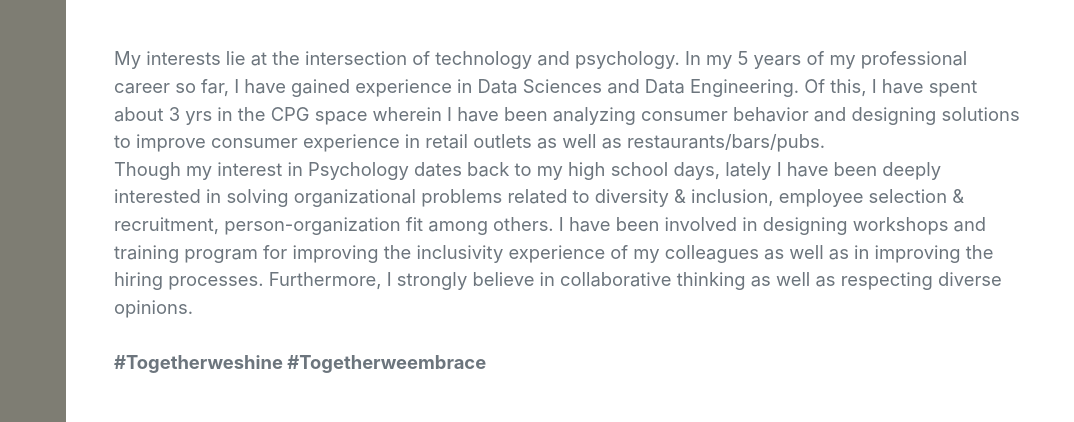
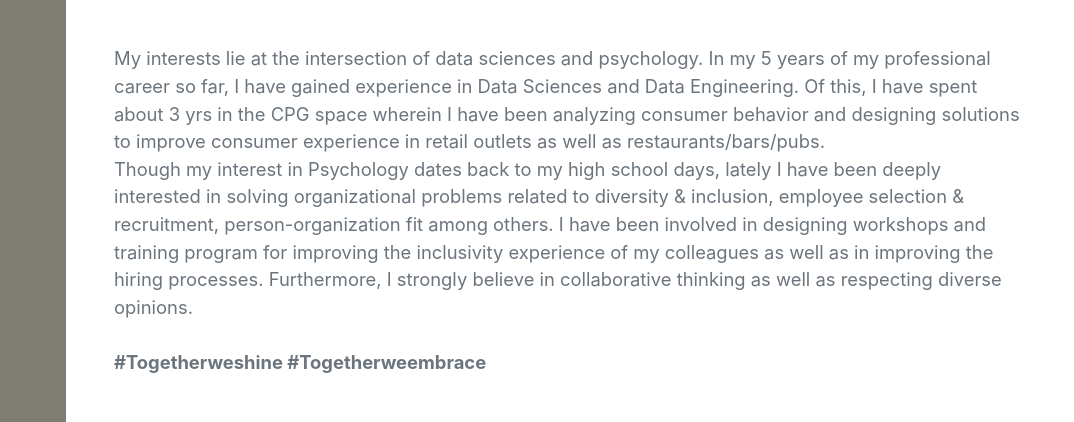
Before and after one commit to Sonal10/sonal10.github.io, a plain HTML site: page index.html in a window 1280 px wide. Shown: the part 227-649 px from the top of the page, 206-1280 px from the left. Drawn offline with nearby package versions, Linux system fonts and the light colour scheme; a web font is replaced by a local one.

Commit message:
minor change

```diff
--- a/index.html
+++ b/index.html
@@ -61,7 +61,8 @@
                     Bengaluru, India ·
                     <a href="mailto:sonalm300@gmail.com">sonalm300@gmail.com</a>
                 </div>
-                <p class="lead mb-5">My interests lie at the intersection of technology and psychology. In my 5 years of
+                <p class="lead mb-5">My interests lie at the intersection of data sciences and psychology. In my 5 years
+                    of
                     my professional career so far, I have gained experience in Data Sciences and Data Engineering.
                     Of this, I have spent about 3 yrs in the CPG space wherein I have been analyzing consumer
                     behavior and designing solutions to improve consumer experience in retail outlets as well as
```
